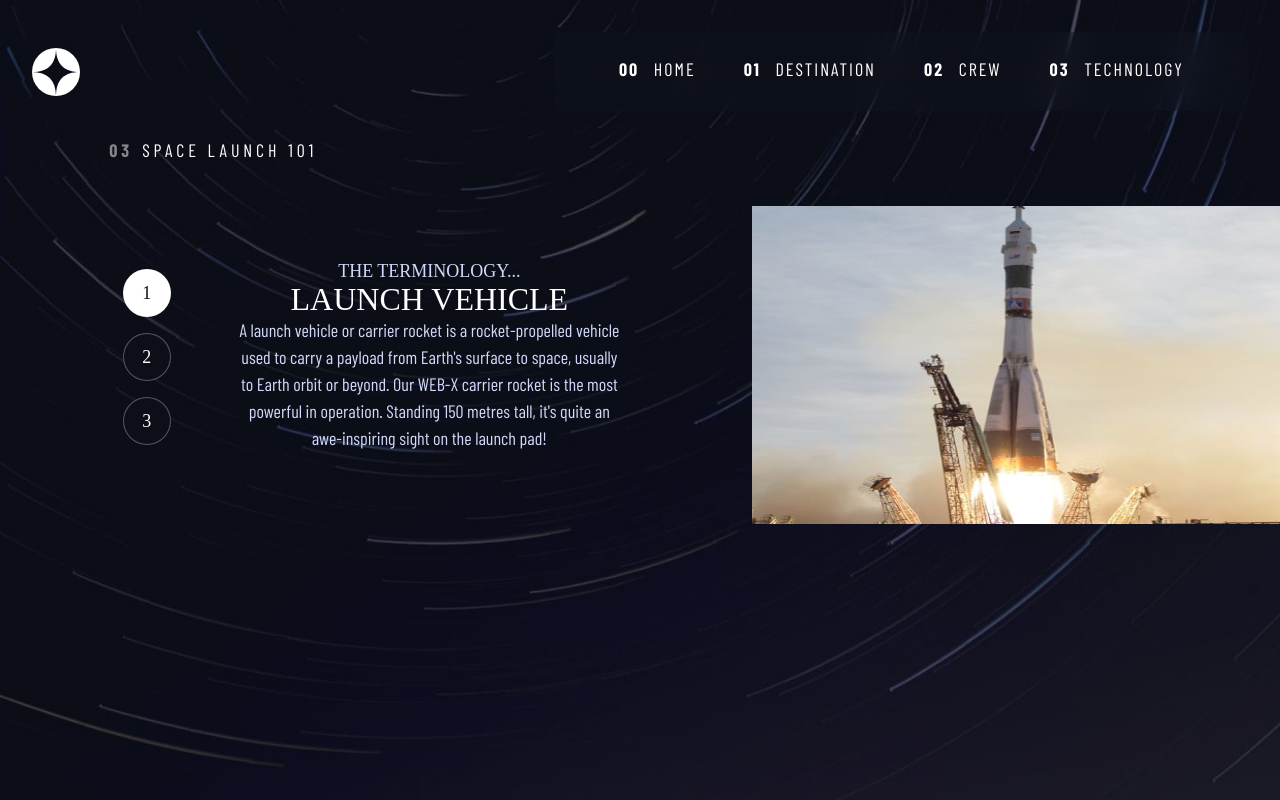
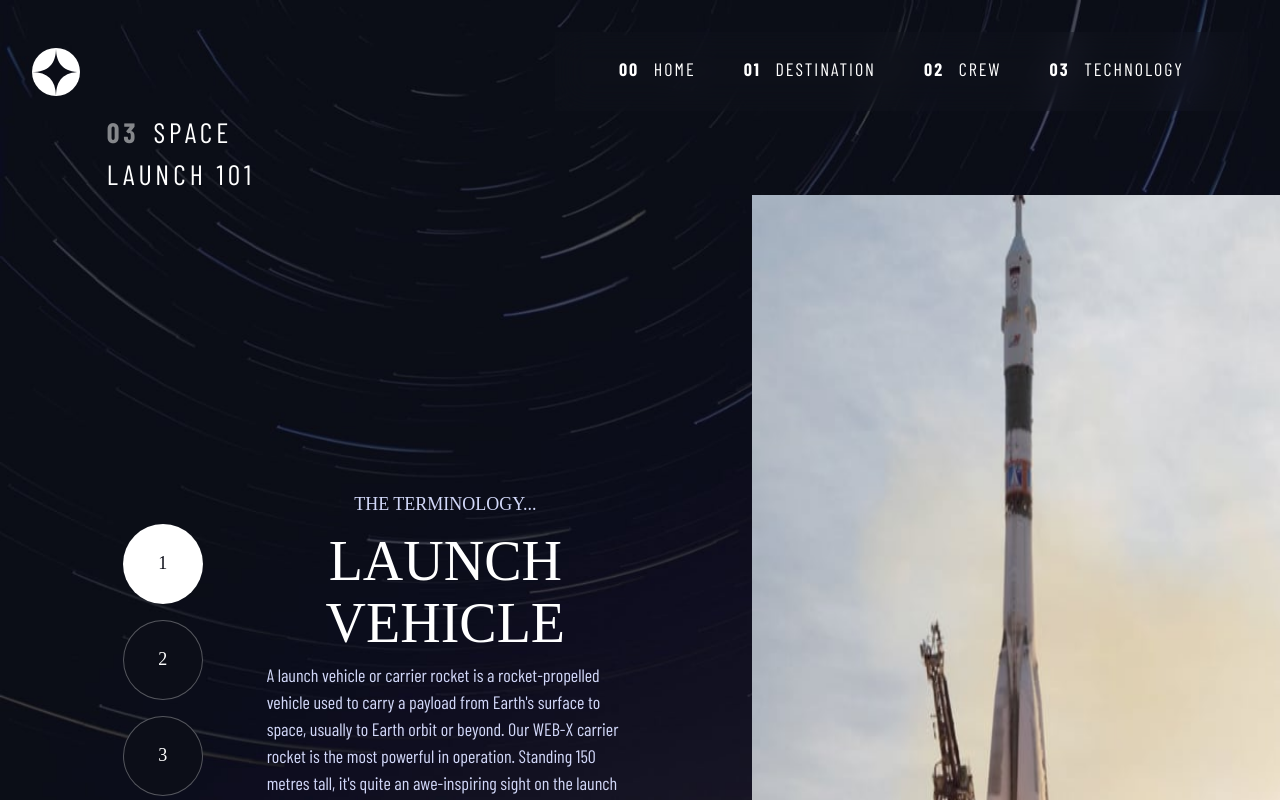
Before and after one commit to m00se01/Frontend-Practice, a React (Vite) app in the folder space-travel-site/SpaceTravelSite/: page /technology in a window 1280 px wide. Shown: the top 800 px of the page. Built offline with nearby package versions, Linux system fonts and the light colour scheme; a web font is replaced by a local one.

Commit message:
desktop styles for tech page

```diff
--- a/space-travel-site/SpaceTravelSite/src/components/CrewDetails.jsx
+++ b/space-travel-site/SpaceTravelSite/src/components/CrewDetails.jsx
@@ -12,7 +12,7 @@ export const CrewDetails = () => {
   return (
     <div className="crew-details-container   ">
       <header>
-        <h1 className="uppercase ff-sans-cond letter-spacing-2 text-white fs-400 ">
+        <h1 className="uppercase ff-sans-cond letter-spacing-2 text-white fs-500 ">
           <span className="number-span letter-spacing-2">02</span> Meet your
           crew
         </h1>
--- a/space-travel-site/SpaceTravelSite/src/components/TechDetails.jsx
+++ b/space-travel-site/SpaceTravelSite/src/components/TechDetails.jsx
@@ -19,7 +19,7 @@ export const TechDetails = () => {
 
   return (
     <div className="tech-details-container">
-      <h1 className="page-heading uppercase ff-sans-cond letter-spacing-2 text-white fs-400 ">
+      <h1 className="page-heading uppercase ff-sans-cond letter-spacing-2 text-white fs-500 ">
         <span className="number-span letter-spacing-2">03</span>
         Space Launch 101
       </h1>
@@ -72,7 +72,7 @@ export const TechDetails = () => {
           </div>
 
           <div className="tech-description">
-            <h2 className="fs-600 text-white ff-serif uppercase">
+            <h2 className="fs-700 text-white ff-serif uppercase">
               <span className="d-block fs-400 text-accent ff-serif uppercase">
                 The Terminology...
               </span>
--- a/space-travel-site/SpaceTravelSite/src/styles/tech.css
+++ b/space-travel-site/SpaceTravelSite/src/styles/tech.css
@@ -142,27 +142,37 @@
     background-image: url("../assets/technology/background-technology-desktop.jpg");
     background-position: center;
     background-size: cover;
-    grid-template-rows: 0.25fr 1fr;
     height: 100vh;
   }
 
   .tech-details-container {
     display: grid;
     grid-template-columns: repeat(12, 1fr);
-    place-items: center;
-    grid-row: 2;
+    grid-template-rows: 0.25fr 1fr 2fr 1fr;
   }
 
   .tech-content-wrapper {
     position: relative;
     grid-column: 2/7;
-    grid-row: 2;
+    grid-row: 3;
     padding: 1rem;
   }
 
   .tech-content-wrapper > div {
     display: flex;
     gap: 4rem;
+  }
+
+  .tech-description > h2 > span {
+    margin-bottom: 1rem;
+  }
+
+  .tech-description > h2 {
+    margin-bottom: 0.5rem;
+  }
+
+  .tech-description > p {
+    text-align: left;
   }
 
   .tech-btns {
@@ -174,8 +184,15 @@
     margin: 1rem 0;
   }
 
+  .tech-btns button {
+    width: 80px;
+    height: 80px;
+  }
+
   .tech-img {
     grid-column: 8/13;
+    margin: 0;
+    grid-row: 2/5;
     height: 100%;
   }
 }
```
